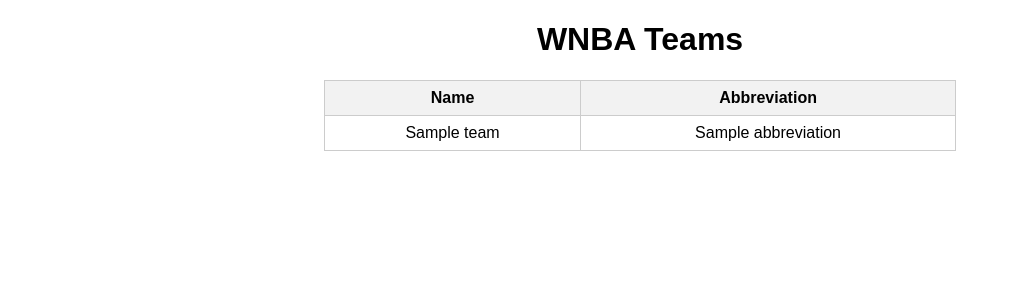
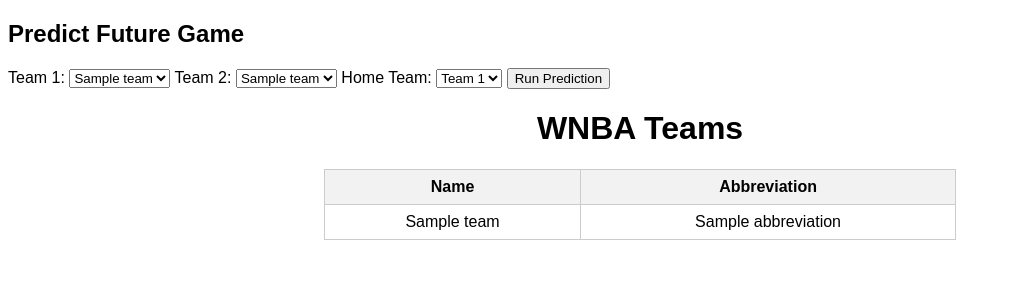
Before and after one commit to ArtemAkulov526/wnba_predictor, a FastAPI app: template templates/index.html in a window 1280 px wide. Shown: the top 300 px of the page, without its empty margins (0-1011 px from the left). Run offline with FastAPI, Linux system fonts and the light colour scheme; the template is opened without the code that fills it: most values are stand-ins (such as "Sample title", 1, 10 or a date in 2020).

Commit message:
added feature to predict future games [#2]

```diff
--- a/main.py
+++ b/main.py
@@ -1,9 +1,13 @@
-from fastapi import FastAPI, Depends
+from fastapi import FastAPI, Depends, Form
 from fastapi.templating import Jinja2Templates
-from fastapi.responses import HTMLResponse
+from fastapi.responses import HTMLResponse, JSONResponse
 from fastapi.requests import Request
 from sqlalchemy.orm import Session
 from db import Base, engine, SessionLocal
+from sklearn.linear_model import LogisticRegression
+from sklearn.preprocessing import StandardScaler
+from dataframes import load_data, preprocess_data, split_and_scale, predict_future_games
+import pandas as pd
 import models
 
 app = FastAPI()
@@ -55,3 +59,51 @@
         "team_games.html",
         {"request": request, "team": team, "season": season, "games": games}
     )
+
+@app.post("/predict-game")
+async def predict_game(
+    team1: int = Form(...),
+    team2: int = Form(...),
+    home: int = Form(...),
+    db: Session = Depends(get_db),
+):
+    if team1 == team2:
+        return JSONResponse({"error": "You must select two different teams."}, status_code=400)
+
+    teams, games, stats = load_data()
+    df, X, y, feature_cols, stat_cols = preprocess_data(teams, games, stats)
+    X_train_scaled, X_test_scaled, y_train, y_test, scaler = split_and_scale(df, X, y, feature_cols)
+
+    scaler = StandardScaler()
+    X_train_scaled = scaler.fit_transform(X[df["season"] < 2024])
+    log_reg = LogisticRegression(max_iter=500)
+    log_reg.fit(X_train_scaled, y[df["season"] < 2024])
+
+    future_games_df = pd.DataFrame([
+        {"team_id": team1, "opponent_id": team2, "home": home}
+    ])
+
+    predictions_df = predict_future_games(
+        future_games_df=future_games_df,
+        log_reg=log_reg,
+        scaler=scaler,
+        feature_cols=feature_cols,
+        past_games_df=df,
+        stat_cols=[c for c in feature_cols if not c.endswith("_opp_stats")
+                   and c not in ["home", "last_3_pts", "last_3_opp_pts"]]
+    )
+
+    id_to_name = dict(zip(teams.id, teams.name))
+    predictions_df["team_name"] = predictions_df["team_id"].map(id_to_name)
+    predictions_df["opponent_name"] = predictions_df["opponent_id"].map(id_to_name)
+
+    result = predictions_df.iloc[0]
+    predicted_winner_name = result["team_name"] if bool(result["predicted_win"]) else result["opponent_name"]
+
+
+    return {
+        "team_name": result["team_name"],
+        "opponent_name": result["opponent_name"],
+        "predicted_winner": predicted_winner_name,
+        "win_probability": float(result["win_probability"]),
+    }
--- a/templates/index.html
+++ b/templates/index.html
@@ -10,6 +10,50 @@
     </style>
 </head>
 <body>
+<h2>Predict Future Game</h2>
+<form id="predict-form" method="post" action="/predict-game">
+    <label for="team1">Team 1:</label>
+    <select name="team1" id="team1" required>
+        {% for team in teams %}
+            <option value="{{ team.id }}">{{ team.name }}</option>
+        {% endfor %}
+    </select>
+
+    <label for="team2">Team 2:</label>
+    <select name="team2" id="team2" required>
+        {% for team in teams %}
+            <option value="{{ team.id }}">{{ team.name }}</option>
+        {% endfor %}
+    </select>
+
+    <label for="home">Home Team:</label>
+    <select name="home" id="home" required>
+        <option value="1">Team 1</option>
+        <option value="0">Team 2</option>
+    </select>
+
+    <button type="submit">Run Prediction</button>
+</form>
+<div id="result"></div>
+<script>
+document.getElementById("predict-form").addEventListener("submit", async function(e) {
+    e.preventDefault();
+    const formData = new FormData(this);
+    const response = await fetch("/predict-game", { method: "POST", body: formData });
+    const data = await response.json();
+
+    if (data.error) {
+        document.getElementById("result").innerHTML = `<p style="color:red">${data.error}</p>`;
+    } else {
+        document.getElementById("result").innerHTML = `
+            <h3>Prediction Result</h3>
+            <p><strong>${data.team_name}</strong> vs <strong>${data.opponent_name}</strong></p>
+            Predicted Winner: <strong>${data.predicted_winner}</strong>
+            <p>Win Probability: ${Math.round(data.win_probability * 100)}%</p>
+        `;
+    }
+});
+</script>
 <h1 style="text-align: center;">WNBA Teams</h1>
 <table border="1" style="margin:auto; border-collapse: collapse;">
     <tr>
```
Also changed, not shown: 1 other file.
